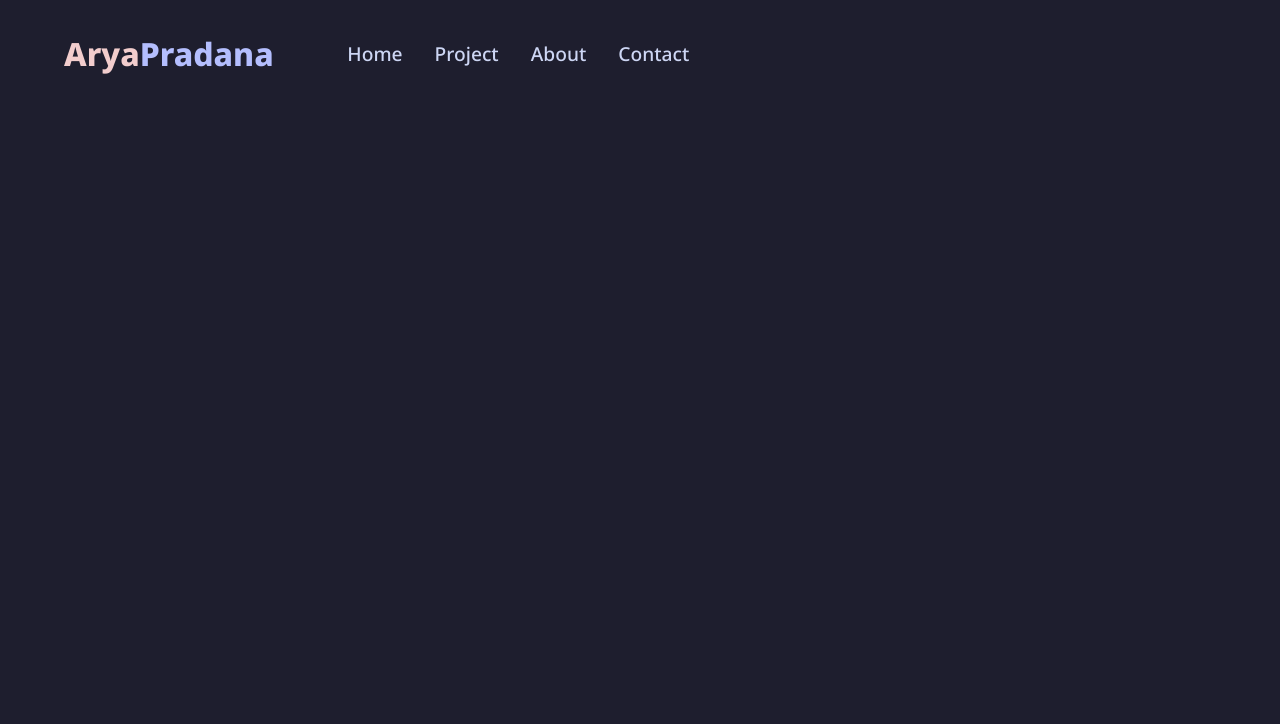
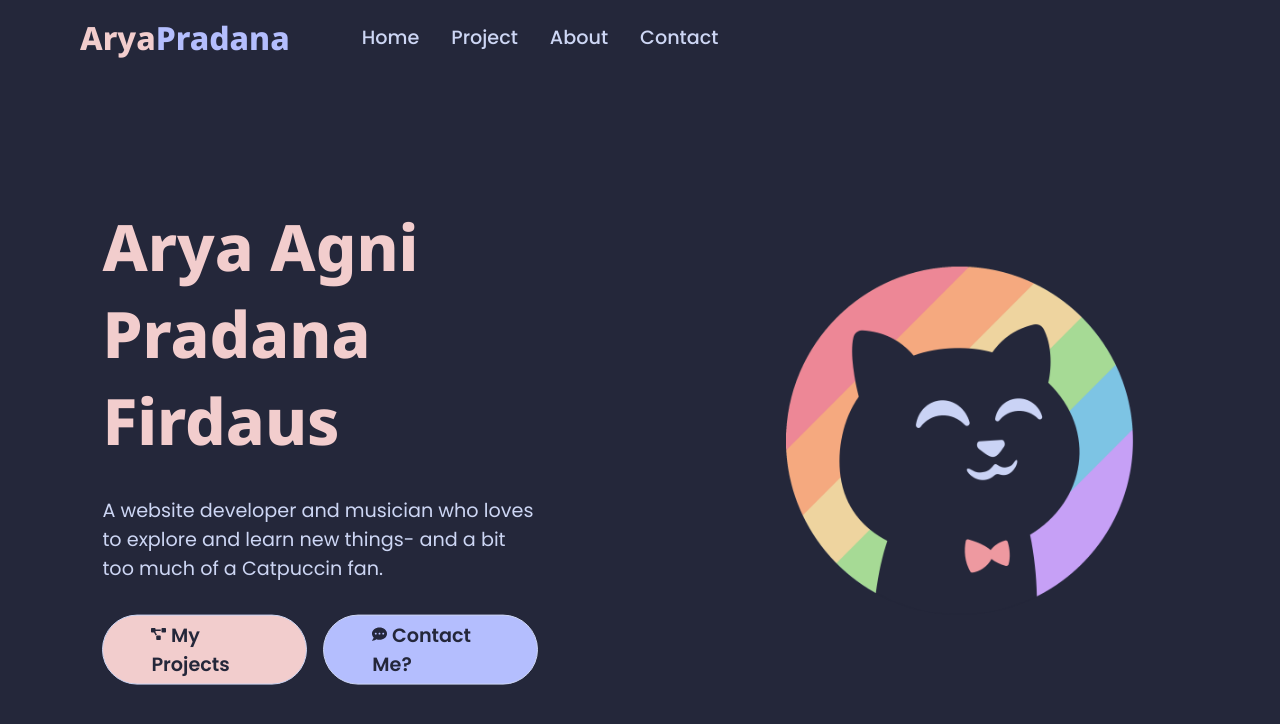
Before and after one commit to aryapdf/personal-portfolio, a React (Create React App) app: page / in a window 1280 px wide. Shown: the top 724 px of the page. Built offline with nearby package versions, Linux system fonts and the light colour scheme.

Commit message:
Add home & hero

```diff
--- /dev/null
+++ b/src/components/HeroSection-styles.css
@@ -0,0 +1,102 @@
+.home {
+  height: 100%;
+  width: 100%;
+
+  .wallpaper {
+    .mask {
+      width: 100%;
+      height: 92vh;
+      position: relative;
+
+      .catp-img {
+        width: 100%;
+        height: 100%;
+        background-size: cover;
+        background-position: center;
+        object-fit: cover;
+        position: absolute;
+      }
+    }
+
+    .mask::after {
+      content: "";
+      width: 100%;
+      height: 100%;
+      position: absolute;
+      top: 0;
+      left: 0;
+    }
+  }
+
+  .container {
+    width: 100%;
+    height: 100px;
+    .jumbotron {
+      display: flex;
+      flex-wrap: wrap;
+      width: 100%;
+      height: 80vh;
+      transform: translate(0%, -111%);
+      top: 50%;
+      left: 50%;
+
+      .content-1 {
+        width: 50%;
+        text-align: center;
+        align-self: center;
+        justify-content: center;
+        padding: 8%;
+
+        .img-catpuccin {
+          max-width: 80%;
+          min-width: 300px;
+          max-height: 400px;
+        }
+      }
+
+      .content-2 {
+        width: 50%;
+        align-self: center;
+        justify-content: center;
+        text-align: left;
+        padding: 8%;
+
+        h1 {
+          font-size: 4rem;
+          font-weight: 800;
+          color: var(--primary-color);
+          font-family: "Noto Sans", sans-serif;
+
+
+        }
+
+        h2 {
+          padding-top: 2rem;
+          font-size: 1.2rem;
+          color: var(--text);
+          font-weight: 400;
+        }
+
+        .buttons {
+          margin-top: 2rem;
+          display: flex;
+        }
+      }
+    }
+  }
+}
+
+@media screen and (max-width: 1040px) {
+  .home {
+    .container {
+      .jumbotron {
+        .content-1 {
+          width: 100%;
+        }
+        .content-2 {
+          width: 100%;
+        }
+      }
+    }
+  }
+}
--- /dev/null
+++ b/src/components/HeroSection.js
@@ -0,0 +1,41 @@
+import "./HeroSection-styles.css";
+
+import React from "react";
+import { Link } from "react-router-dom";
+//Import Image
+import Catpuccin from "../assets/catpuccin.png";
+import { FaCommentDots, FaProjectDiagram } from "react-icons/fa";
+
+const HeroSection = () => {
+  return (
+    <section className="home">
+      <div className="wallpaper">
+        <div className="mask"></div>
+      </div>
+      <div className="container">
+        <div className="jumbotron">
+          <div className="content-2">
+            <h1>Arya Agni Pradana Firdaus</h1>
+            <h2>
+              A website developer and musician who loves to explore and learn
+              new things- and a bit too much of a Catpuccin fan.
+            </h2>
+            <div className="buttons">
+              <Link to="/project" className="btn-primary">
+                <FaProjectDiagram size={15} /> My Projects
+              </Link>
+              <Link to="/contact" className="btn-secondary">
+                <FaCommentDots size={15} /> Contact Me?
+              </Link>
+            </div>
+          </div>
+          <div className="content-1">
+            <img className="img-catpuccin" src={Catpuccin} alt="Catpuccin" />
+          </div>
+        </div>
+      </div>
+    </section>
+  );
+};
+
+export default HeroSection;
--- a/src/components/NavBar-styles.css
+++ b/src/components/NavBar-styles.css
@@ -2,14 +2,16 @@
   display: flex;
   justify-content: baseline;
   align-items: center;
-  padding-top: 2rem;
+  padding: 1rem;
   margin: auto 5%;
 
   h1 {
     font-weight: 800;
+    font-family: "Noto Sans", sans-serif;
     color: var(--primary-color);
 
     span {
+      font-family: "Noto Sans", sans-serif;
       color: var(--secondary-color);
     }
   }
@@ -19,6 +21,7 @@
   display: flex;
   margin-left: 5%;
   position: relative;
+  z-index: 998;
 
   li {
     padding: 0 1rem;
@@ -34,7 +37,7 @@
   position: absolute;
   top: 0;
   right: 0;
-  padding-top: 2.7rem;
+  padding-top: 1.5rem;
   margin: auto 5%;
   display: none;
 }
@@ -50,7 +53,6 @@
     position: fixed;
     top: 0;
     right: -100%;
-    z-index: 0;
     transition: 0.4s;
     background-color: rgba(69, 71, 90, 0.2);
     backdrop-filter: blur(2px);
@@ -71,5 +73,6 @@
 
   .hamburger {
     display: initial;
+    z-index: 999;
   }
 }
--- a/src/index.css
+++ b/src/index.css
@@ -1,10 +1,10 @@
-@import url('https://fonts.googleapis.com/css2?family=Noto+Sans:ital,wght@0,100..900;1,100..900&display=swap');
+@import url("https://fonts.googleapis.com/css2?family=Noto+Sans:ital,wght@0,100..900;1,100..900&family=Poppins:ital,wght@0,100;0,200;0,300;0,400;0,500;0,600;0,700;0,800;0,900;1,100;1,200;1,300;1,400;1,500;1,600;1,700;1,800;1,900&display=swap");
 
 :root {
   --primary-color: #f2cdcd;
   --secondary-color: #b4befe;
-  --third-color: #f38ba8;
-  --base: #1e1e2e;
+  --third-color: #cba6f7;
+  --base: #24273a;
   --text: #cdd6f4;
 }
 
@@ -12,14 +12,17 @@
   margin: 0;
   padding: 0;
   box-sizing: border-box;
-  font-family: 'Noto Sans', sans-serif;
+  font-family: "Poppins", sans-serif;
 }
 
 body {
   background: var(--base);
 }
 
-h1, h4, p, a {
+h1,
+h4,
+p,
+a {
   text-decoration: none;
   color: var(--text);
 }
@@ -27,3 +30,27 @@ h1, h4, p, a {
 ul {
   list-style-type: none;
 }
+
+/*Button style at hero*/
+.btn-primary {
+  padding: 0.3rem 3rem;
+  font-size: 1.2rem;
+  background: var(--primary-color);
+  color: var(--base);
+  border: 1px solid var(--text);
+  font-weight: 600;
+  cursor: pointer;
+  margin-right: 1rem;
+  border-radius: 3rem;
+}
+
+.btn-secondary {
+  padding: 0.3rem 3rem;
+  font-size: 1.2rem;
+  background: var(--secondary-color);
+  color: var(--base);
+  border: 1px solid var(--text);
+  font-weight: 600;
+  cursor: pointer;
+  border-radius: 3rem;
+}
--- a/src/routes/Home.js
+++ b/src/routes/Home.js
@@ -1,12 +1,14 @@
-import React from 'react';
-import NavBar from '../components/NavBar';
+import React from "react";
+import NavBar from "../components/NavBar";
+import HeroSection from "../components/HeroSection";
 
 const Home = () => {
   return (
     <div>
-      <NavBar/>
+      <NavBar />
+      <HeroSection />
     </div>
-  )
-}
+  );
+};
 
 export default Home;
```
Also changed, not shown: src/assets/catpuccin-background.png (added), src/assets/catpuccin.png (added).
